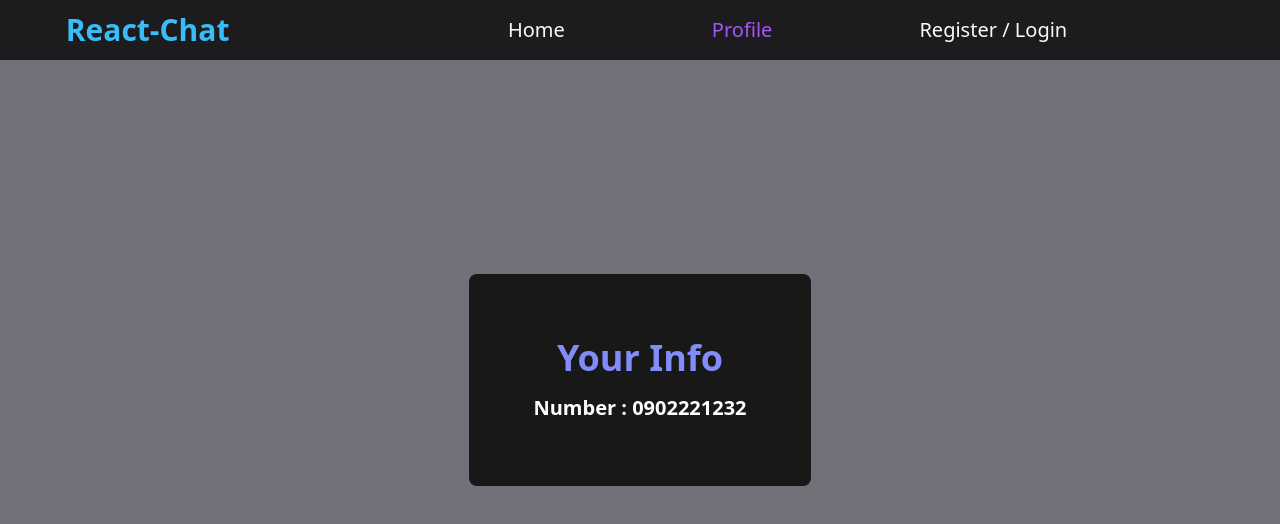
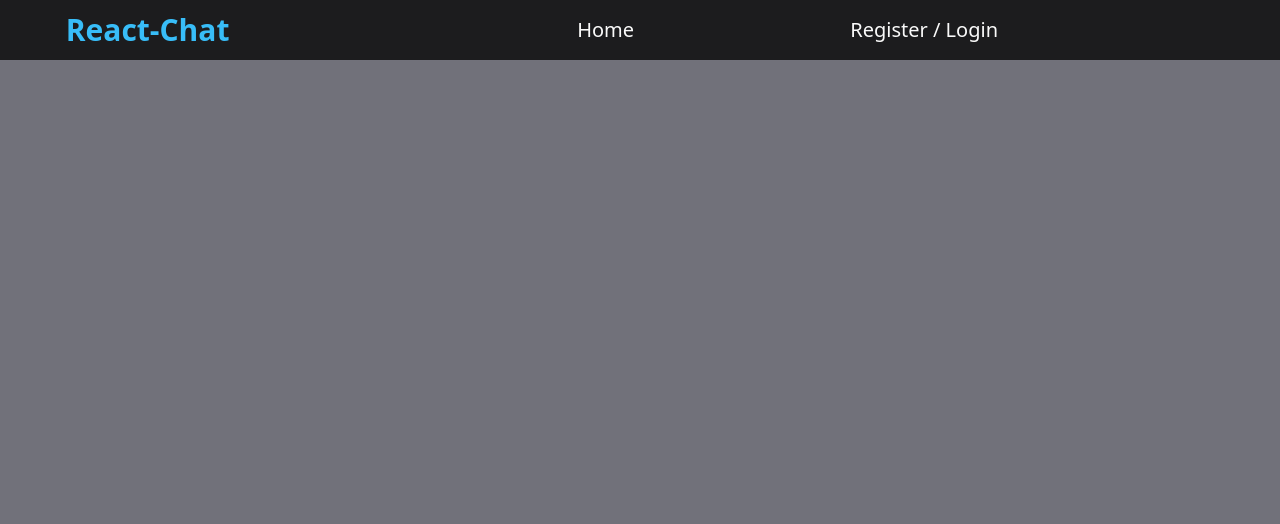
Before and after one commit to imanhpr/web-practice, a React (Vite) app in the folder react-chat/: page /profile in a window 1280 px wide. Shown: the top 524 px of the page. Built offline with nearby package versions, Linux system fonts and the light colour scheme.

Commit message:
add a simple profile page

```diff
--- a/react-chat/src/App.tsx
+++ b/react-chat/src/App.tsx
@@ -22,7 +22,9 @@ function App() {
             element={<AuthPage title="Register a new account" apiToCall="" />}
           /> */}
         </Route>
-        <Route path="/profile" element={<ProfilePage />} />
+        {authContext.authState.isAuth && (
+          <Route path="/profile" element={<ProfilePage />} />
+        )}
       </Routes>
     </React.Fragment>
   );
--- a/react-chat/src/Pages/ProfilePage.tsx
+++ b/react-chat/src/Pages/ProfilePage.tsx
@@ -1,12 +1,32 @@
+import { useContext } from "react";
 import CenterSection from "../components/CenterSection";
+import { AuthCtx } from "../context/auth-context";
+import { useJwt } from "react-jwt";
+
 function ProfilePage() {
+  const authContext = useContext(AuthCtx)!;
+  const { decodedToken: user } = useJwt<{
+    iat: number;
+    val: boolean;
+    user_name: string;
+    name: string;
+    number: string;
+  }>(authContext.authState.token);
   return (
     <CenterSection>
       <header>
         <h2 className="font-bold text-4xl text-indigo-400">Your Info</h2>
       </header>
       <div>
-        <p className="font-semibold text-xl">Number : 0902221232</p>
+        <p className="font-semibold text-2xl capitalize">
+          user name : <span className="text-amber-500">{user?.user_name}</span>
+        </p>
+        <p className="font-semibold text-2xl capitalize">
+          Name : <span className="text-amber-500">{user?.name}</span>
+        </p>
+        <p className="font-semibold text-2xl capitalize">
+          number : <span className="text-amber-500">{user?.number}</span>
+        </p>
       </div>
     </CenterSection>
   );
--- a/react-chat/src/components/NavBar.tsx
+++ b/react-chat/src/components/NavBar.tsx
@@ -22,24 +22,24 @@ function NavBar() {
             Home
           </NavLink>
         </li>
+        {auth.authState.isAuth && (
           <li>
             <NavLink to="/profile" className={setActiveClass}>
               Profile
             </NavLink>
           </li>
+        )}
+        {!auth.authState.isAuth && (
           <li>
             <NavLink to="/auth/register" className={setActiveClass}>
               <span>Register</span>
             </NavLink>
-          {!auth.authState.isAuth && (
-            <React.Fragment>
             <span> / </span>
             <NavLink to="/auth/login" className={setActiveClass}>
               <span>Login</span>
             </NavLink>
-            </React.Fragment>
+          </li>
         )}
-        </li>
       </ul>
     </nav>
   );
```
Lines whose indentation alone changed are shown as unchanged.
